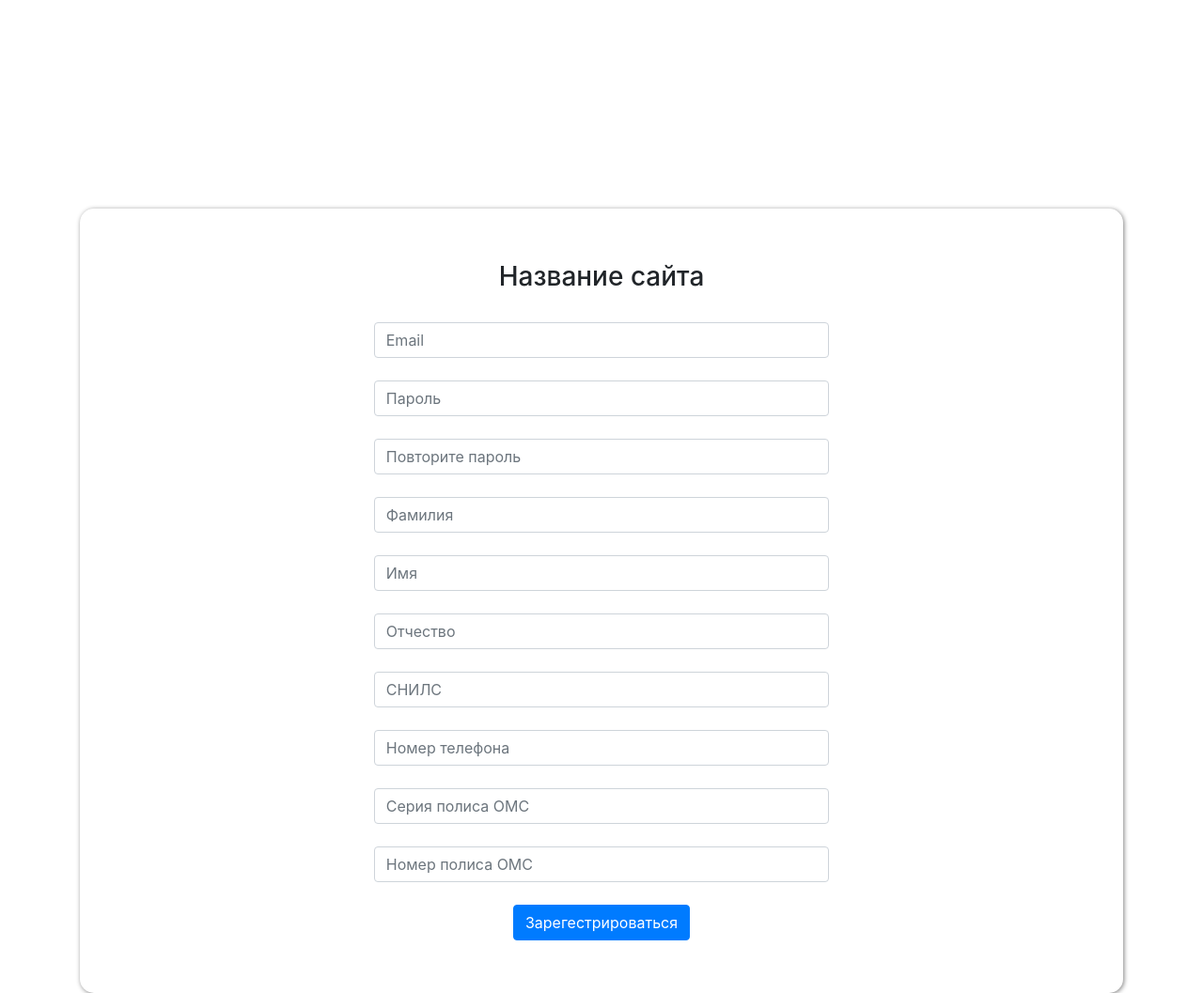
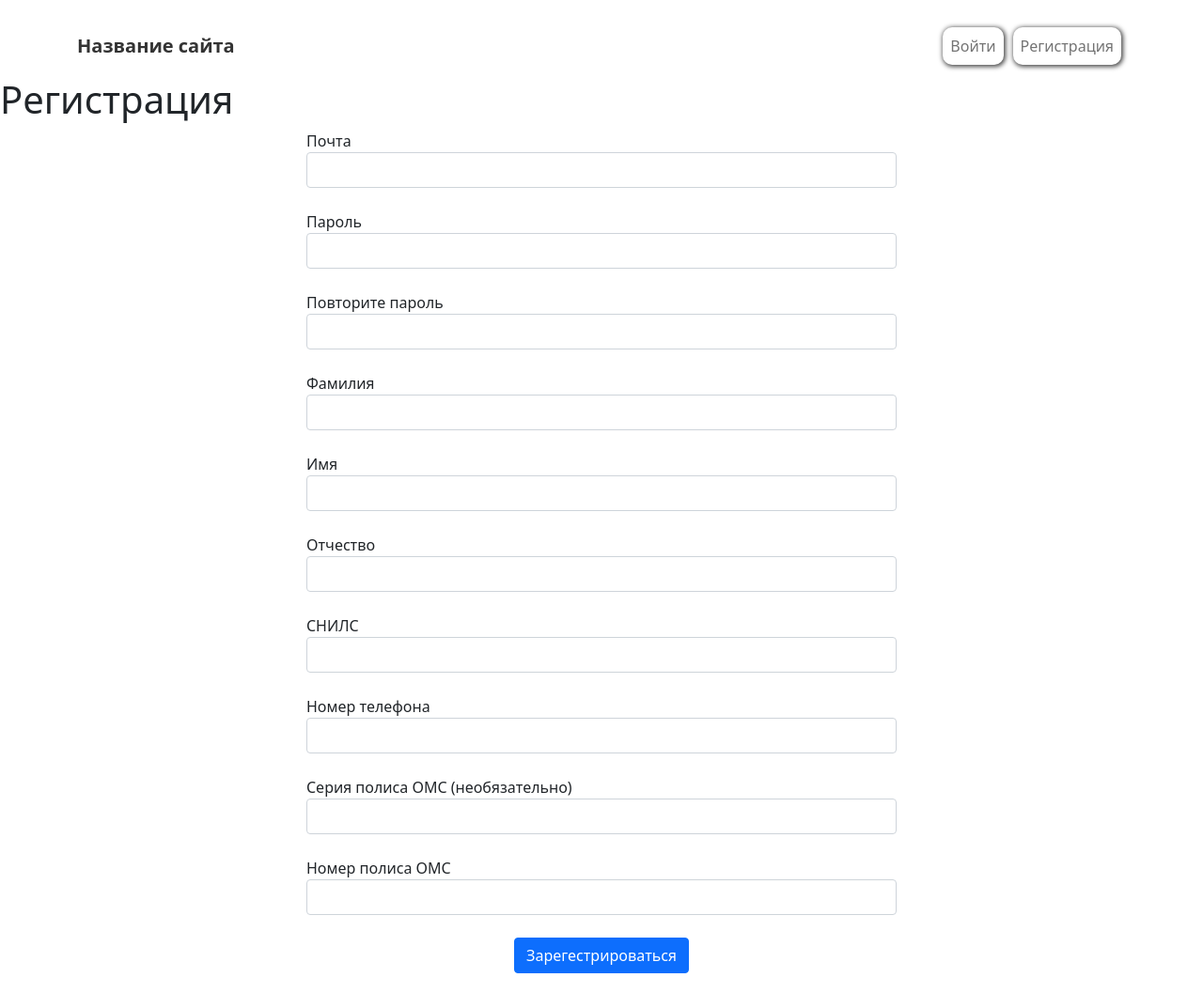
Before and after one commit to Prettywoman13/Web_Hospital, a Flask app: page /registration in a window 1280 px wide. Shown: the whole page at 94% size. After the commit the page ends 1036 px from the top, so only its background shows below. Run offline with Flask 2, Linux system fonts and the light colour scheme; some libraries are stand-ins or nearby versions.

Commit message:
работает регистрация в приложении. Валидируется не полностью скоро исправим

```diff
--- a/forms/login.py
+++ b/forms/login.py
@@ -1,9 +1,9 @@
 from flask_wtf import FlaskForm
 from wtforms import PasswordField, SubmitField, EmailField
-from wtforms.validators import DataRequired
+from wtforms.validators import DataRequired, Email, Length
 
 
 class LoginForm(FlaskForm):
-    email = EmailField('Почта', validators=[DataRequired()])
+    email = EmailField('Почта', validators=[DataRequired('ты еблан'), Length(min=4, max=20)])
     password = PasswordField('Пароль', validators=[DataRequired()])
     submit = SubmitField('Войти')
--- a/forms/registration.py
+++ b/forms/registration.py
@@ -1,10 +1,11 @@
 from flask_wtf import FlaskForm
-from wtforms import PasswordField, SubmitField, EmailField, StringField, IntegerField
+
+from wtforms import PasswordField, SubmitField, EmailField, StringField, IntegerField, TextAreaField
 from wtforms.validators import DataRequired, Email, InputRequired
 
 
 class RegistraionForm(FlaskForm):
-    email = EmailField('Почта', validators=[DataRequired(), Email(), InputRequired()])
+    email = EmailField('Почта', validators=[DataRequired('eblan?')])
     password = PasswordField('Пароль', validators=[DataRequired()])
     password_rep = PasswordField('Повторите пароль', validators=[DataRequired()])
     surname = StringField('Фамилия', validators=[DataRequired()])
@@ -13,5 +14,5 @@ class RegistraionForm(FlaskForm):
     snils = IntegerField('СНИЛС', validators=[DataRequired()])
     number_phone = IntegerField('Номер телефона', validators=[DataRequired()])
     series_oms = IntegerField('Серия полиса ОМС (необязательно)', validators=[DataRequired()])
-    nubmer_oms = IntegerField('Номер полиса ОМС', validators=[DataRequired()])
+    number_oms = IntegerField('Номер полиса ОМС', validators=[DataRequired()])
     submit = SubmitField('Зарегестрироваться')
--- a/main.py
+++ b/main.py
@@ -1,5 +1,7 @@
-from flask import Flask, render_template
+from flask import Flask, render_template, url_for, redirect
 
+from data import db_session
+from data.reg_users import Reg_User
 from forms.login import LoginForm
 from forms.registration import RegistraionForm
 
@@ -8,24 +10,50 @@ app.config['SECRET_KEY'] = 'yandexlyceum_secret_key'
 
 
 def main():
+    db_session.global_init("db/blogs.db")
     app.run(debug=True)
 
 
-@app.route("/login")
+@app.route("/login", methods=['POST', 'GET'])
 def login():
     form = LoginForm()
-    return render_template("HTML/login.html", form=form)
+    if form.validate_on_submit():
+        return render_template("base.html")
+    return render_template("login.html", form=form)
 
 
-@app.route("/registration")
+@app.route("/registration", methods=['POST', 'GET'])
 def registration():
     form = RegistraionForm()
-    return render_template("HTML/registration.html", form=form)
+    if form.validate_on_submit():
+        if form.password.data != form.password_rep.data:
+            return render_template('registration.html', title='Регистрация', form=form,
+                                   message="Пароли не совпадают")
+        db_sess = db_session.create_session()
+        if db_sess.query(Reg_User).filter(Reg_User.email == form.email.data).first():
+            return render_template('registration.html', title='Регистрация', form=form,
+                                   message="Такой пользователь уже есть")
+        new_user = Reg_User(
+            email = form.email.data,
+            name = form.name.data,
+            surname = form.surname.data,
+            patronymic = form.middle_name.data,
+            pnone_number = form.number_phone.data,
+            snils = form.snils.data,
+            oms_series = form.series_oms.data,
+            oms_number = form.number_oms.data
+        )
+        new_user.set_hash_psw(form.password.data)
+
+        db_sess.add(new_user)
+        db_sess.commit()
+        return redirect(url_for('login'))
+    return render_template("registration.html", form=form)
 
 
 @app.route("/")
 def index():
-    return render_template("HTML/index.html", title="Главная страница")
+    return render_template("index.html", title="Главная страница")
 
 
 if __name__ == '__main__':
--- a/templates/HTML/registration.html
+++ /dev/null
@@ -1,98 +0,0 @@
-<!DOCTYPE html>
-<html lang="en">
-<head>
-    <meta charset="UTF-8">
-    <meta name="viewport" content="width=device-width, initial-scale=1, shrink-to-fit=no">
-    <link rel="stylesheet" href="https://stackpath.bootstrapcdn.com/bootstrap/4.4.1/css/bootstrap.min.css" integrity="sha384-Vkoo8x4CGsO3+Hhxv8T/Q5PaXtkKtu6ug5TOeNV6gBiFeWPGFN9MuhOf23Q9Ifjh" crossorigin="anonymous">
-    <link href="static/CSS/style.css" rel="stylesheet">
-    <title>Регистрация</title>
-</head>
-<body>
-    <div class="container">
-        <div class="box-field">
-            <div class="row justify-content-center">
-                <div class="col-md-6">
-                    <h3>Название сайта</h3>
-                </div>
-            </div>
-
-            <div class="row justify-content-center">
-                <div class="col-md-6">
-                    <br>
-                    {{ form.email(class="form-control", type='email', placeholder="Email") }}
-                </div>
-            </div>
-
-            <div class="row justify-content-center">
-                <div class="col-md-6">
-                    <br>
-                    {{ form.password(class="form-control", type='password', placeholder="Пароль") }}
-                </div>
-            </div>
-
-            <div class="row justify-content-center">
-                <div class="col-md-6">
-                    <br>
-                    {{ form.password_rep(class="form-control", type='password', placeholder="Повторите пароль") }}
-                </div>
-            </div>
-
-            <div class="row justify-content-center">
-                <div class="col-md-6">
-                    <br>
-                    {{ form.surname(class="form-control", type='text', placeholder="Фамилия") }}
-                </div>
-            </div>
-
-            <div class="row justify-content-center">
-                <div class="col-md-6">
-                    <br>
-                    {{ form.name(class="form-control", type='text', placeholder="Имя") }}
-                </div>
-            </div>
-
-            <div class="row justify-content-center">
-                <div class="col-md-6">
-                    <br>
-                    {{ form.middle_name(class="form-control", type='text', placeholder="Отчество") }}
-                </div>
-            </div>
-
-            <div class="row justify-content-center">
-                <div class="col-md-6">
-                    <br>
-                    {{ form.snils(class="form-control", type='text', placeholder="СНИЛС") }}
-                </div>
-            </div>
-
-            <div class="row justify-content-center">
-                <div class="col-md-6">
-                    <br>
-                    {{ form.number_phone(class="form-control", type='text', placeholder="Номер телефона") }}
-                </div>
-            </div>
-
-            <div class="row justify-content-center">
-                <div class="col-md-6">
-                    <br>
-                    {{ form.series_oms(class="form-control", type='text', placeholder="Серия полиса ОМС") }}
-                </div>
-            </div>
-
-            <div class="row justify-content-center">
-                <div class="col-md-6">
-                    <br>
-                    {{ form.nubmer_oms(class="form-control", type='text', placeholder="Номер полиса ОМС") }}
-                </div>
-            </div>
-
-            <div class="row justify-content-left">
-                <div class="col-md">
-                    <br>
-                    {{ form.submit(class="submit", class="btn btn-primary") }}
-                </div>
-            </div>
-        </div>
-    </div>
-</body>
-</html>
--- /dev/null
+++ b/templates/registration.html
@@ -0,0 +1,151 @@
+{% extends "base.html" %}
+
+{% block content %}
+<h1>Регистрация</h1>
+<form action="" method="post">
+    {{ form.hidden_tag() }}
+
+        <div class="row justify-content-center">
+                    <div class="col-md-6">
+                            {{ form.email.label }}<br>
+                            {{ form.email(class="form-control", type="email") }}<br>
+                            {% for error in form.email.errors %}
+                                <p class="alert alert-danger" role="alert">
+                                    {{ error }}
+                                </p>
+                            {% endfor %}
+                    </div>
+                </div>
+
+
+
+        <div class="row justify-content-center">
+                    <div class="col-md-6">
+                            {{ form.password.label }}<br>
+                            {{ form.password(class="form-control", type="password") }}<br>
+                            {% for error in form.password.errors %}
+                                <p class="alert alert-danger" role="alert">
+                                    {{ error }}
+                                </p>
+                            {% endfor %}
+                    </div>
+        </div>
+
+
+
+        <div class="row justify-content-center">
+                 <div class="col-md-6">
+                            {{ form.password_rep.label }}<br>
+                            {{ form.password_rep(class="form-control", type="password") }}<br>
+                            {% for error in form.password_rep.errors %}
+                                <p class="alert alert-danger" role="alert">
+                                    {{ error }}
+                                </p>
+                            {% endfor %}
+                </div>
+        </div>
+
+
+
+        <div class="row justify-content-center">
+                <div class="col-md-6">
+                            {{ form.surname.label }}<br>
+                            {{ form.surname(class="form-control") }}<br>
+                            {% for error in form.surname.errors %}
+                                <p class="alert alert-danger" role="alert">
+                                    {{ error }}
+                                </p>
+                            {% endfor %}
+                </div>
+        </div>
+
+
+
+   <div class="row justify-content-center">
+                <div class="col-md-6">
+                            {{ form.name.label }}<br>
+                            {{ form.name(class="form-control") }}<br>
+                            {% for error in form.name.errors %}
+                                <p class="alert alert-danger" role="alert">
+                                    {{ error }}
+                                </p>
+                            {% endfor %}
+                </div>
+        </div>
+
+
+    <div class="row justify-content-center">
+                <div class="col-md-6">
+                            {{ form.middle_name.label }}<br>
+                            {{ form.middle_name(class="form-control") }}<br>
+                            {% for error in form.middle_name.errors %}
+                                <p class="alert alert-danger" role="alert">
+                                    {{ error }}
+                                </p>
+                            {% endfor %}
+                </div>
+        </div>
+
+
+
+
+    <div class="row justify-content-center">
+                <div class="col-md-6">
+                            {{ form.snils.label }}<br>
+                            {{ form.snils(class="form-control") }}<br>
+                            {% for error in form.snils.errors %}
+                                <p class="alert alert-danger" role="alert">
+                                    {{ error }}
+                                </p>
+                            {% endfor %}
+                </div>
+        </div>
+
+
+
+
+    <div class="row justify-content-center">
+                <div class="col-md-6">
+                            {{ form.number_phone.label }}<br>
+                            {{ form.number_phone(class="form-control") }}<br>
+                            {% for error in form.number_phone.errors %}
+                                <p class="alert alert-danger" role="alert">
+                                    {{ error }}
+                                </p>
+                            {% endfor %}
+                </div>
+        </div>
+
+
+    <div class="row justify-content-center">
+                <div class="col-md-6">
+                            {{ form.series_oms.label }}<br>
+                            {{ form.series_oms(class="form-control") }}<br>
+                            {% for error in form.series_oms.errors %}
+                                <p class="alert alert-danger" role="alert">
+                                    {{ error }}
+                                </p>
+                            {% endfor %}
+                </div>
+        </div>
+
+    <div class="row justify-content-center">
+                <div class="col-md-6">
+                            {{ form.number_oms.label }}<br>
+                            {{ form.number_oms(class="form-control") }}<br>
+                            {% for error in form.number_oms.errors %}
+                                <p class="alert alert-danger" role="alert">
+                                    {{ error }}
+                                </p>
+                            {% endfor %}
+                </div>
+        </div>
+
+    <div class="row justify-content-center">
+                <div class="col-md-6">
+    <p>{{ form.submit(type="submit", class="btn btn-primary") }}</p>
+    {{message}}
+                </div>
+    </div
+</form>
+{% endblock %}
```
Also changed, not shown: data/reg_users.py (+4 -5 lines), templates/login.html (renamed from templates/HTML/login.html, +6 -3 lines), db/users.db, templates/base.html (renamed from templates/HTML/base.html), templates/index.html (renamed from templates/HTML/index.html).
